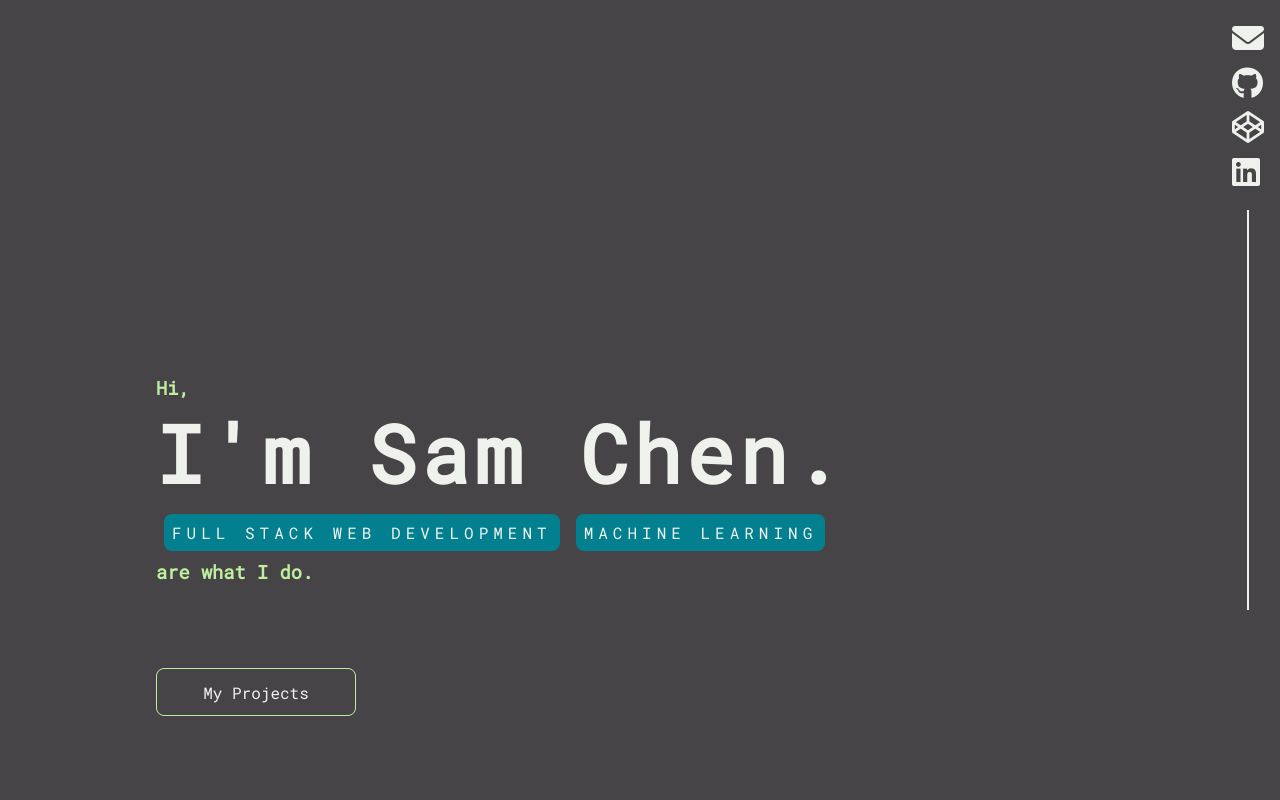
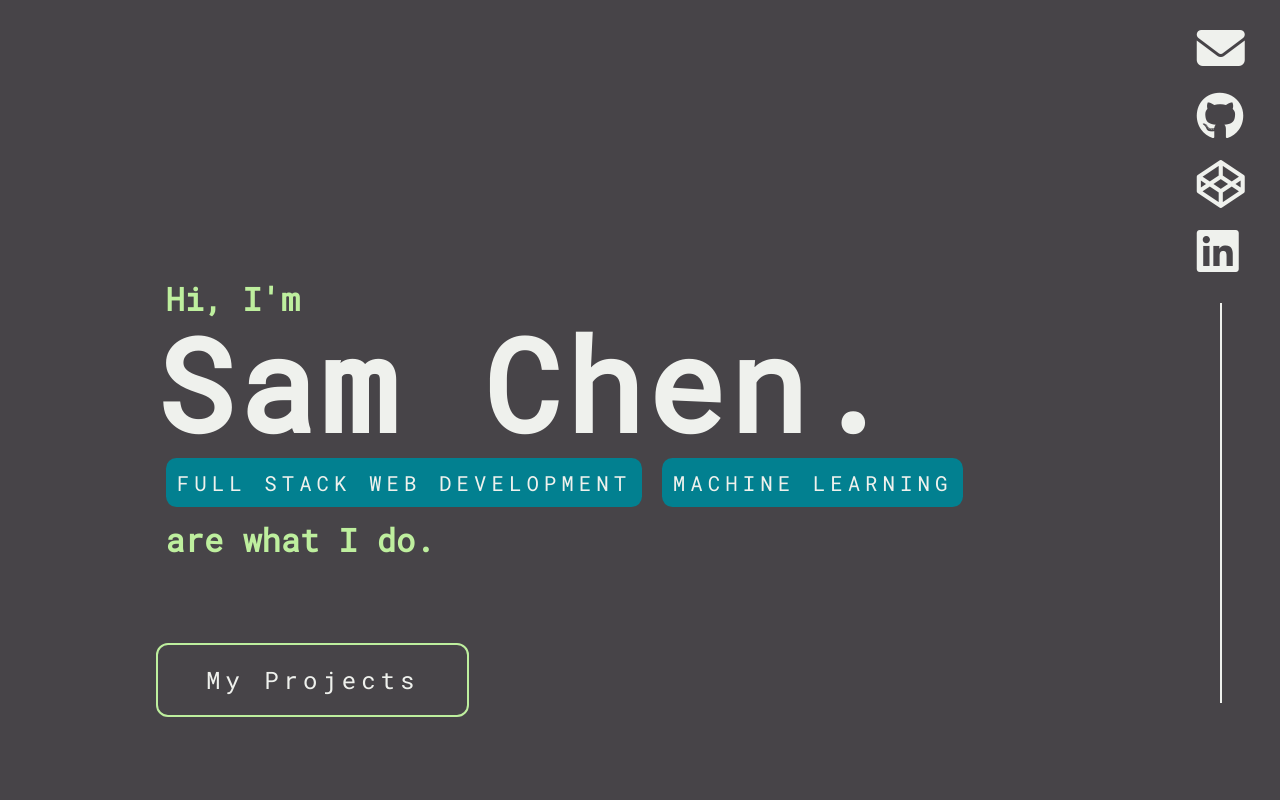
Before and after one commit to samchencode/v1, a Vue app: page / in a window 1280 px wide. Shown: the top 800 px of the page. Built offline with nearby package versions, Linux system fonts and the light colour scheme.

Commit message:
min width ~400px first and improved >800px design

```diff
--- a/src/components/Button.vue
+++ b/src/components/Button.vue
@@ -16,9 +16,11 @@ export default {
 .button {
   display: inline-block;
   background-color: none;
-  border: 1px solid var(--color-accent);
+  border: var(--border-width) solid var(--color-accent);
+  border-radius: var(--border-radius);
   text-decoration: none;
-  border-radius: var(--border-radius);
+  font-size: 1em;
+  letter-spacing: 2px;
   transition:
     background-color var(--ease-primary) var(--duration-short),
     color var(--ease-primary) var(--duration-short);
@@ -29,4 +31,11 @@ export default {
   background-color: var(--color-accent);
   color: var(--color-black);
 }
+
+@media screen and (min-width: 800px) {
+  .button {
+    font-size: 1.5rem;
+    letter-spacing: 5px;
+  }
+}
 </style>
--- a/src/components/Hero.vue
+++ b/src/components/Hero.vue
@@ -1,7 +1,7 @@
 <template>
   <section class="hero">
-    <h3 class="hero__subtitle">Hi,</h3>
-    <h1 class="hero__title">I'm Sam Chen.</h1>
+    <h3 class="hero__subtitle">Hi, I'm</h3>
+    <h1 class="hero__title">Sam Chen.</h1>
     <Sash :badges="badges" />
     <h3 class="hero__subtitle">are what I do.</h3>
     <Button href="#" title="My Projects" class="hero__button" />
@@ -24,24 +24,20 @@ export default {
 <style scoped>
 .hero {
   height: 100vh;
-  max-width: 1000px;
-  min-width: 800px;
-  margin: 0 auto;
   padding: 0 var(--spacer);
-  /* ! Assuming display size <1000px+2em & >800px+2em */
   display: grid;
   align-content: start;
-  grid-template-rows: 50vh repeat(3, auto) 1fr;
+  grid-template-rows: 40vh repeat(3, auto) 1fr;
 }
 
 .hero__title {
-  font-size: 5em;
-  font-weight: 900;
-  letter-spacing: 5px;
+  letter-spacing: 4px;
+  line-height: 1;
 }
 
 .hero__subtitle {
   color: var(--color-accent);
+  margin-left: 0.3em;
 }
 
 .hero__subtitle:first-child {
@@ -49,11 +45,26 @@ export default {
 }
 
 .hero__button.button {
-  display: flex;
-  width: 200px;
-  height: 3em;
-  align-items: center;
-  justify-content: center;
+  display: grid;
+  place-items: center;
+  margin-right: auto;
+  padding: .8em 2em;
   align-self: center;
 }
+
+@media screen and (min-width: 800px) {
+  .hero {
+    max-width: 1000px;
+    min-width: 800px;
+    margin: 0 auto;
+  }
+
+  .hero__title {
+    letter-spacing: 5px;
+  }
+
+  .hero__subtitle {
+    color: var(--color-accent);
+  }
+}
 </style>
--- a/src/components/Label.vue
+++ b/src/components/Label.vue
@@ -13,12 +13,26 @@ export default {
 
 <style>
 .label {
-  padding: 0.5rem;
+  font-size: 0.9rem;
+  padding: 0.5em;
   cursor: default;
   background-color: var(--color-primary);
   border-radius: var(--border-radius);
   margin: 0.5em;
   text-transform: uppercase;
-  letter-spacing: 5px;
+  letter-spacing: 2px;
+}
+
+@media screen and (max-width: 350px) {
+  .label {
+    font-size: 0.8rem;
+  }
+}
+
+@media screen and (min-width: 800px) {
+  .label {
+    font-size: 1.3rem;
+    letter-spacing: 5px;
+  }
 }
 </style>
--- a/src/components/SociaList.vue
+++ b/src/components/SociaList.vue
@@ -27,21 +27,12 @@ export default {
   right: var(--spacer);
   top: var(--spacer);
   display: flex;
-  flex-direction: column;
-}
-
-.socialist::after {
-  content: '';
-  height: 50vh;
-  margin-top: var(--spacer);
-  width: 0;
-  border-left: 2px solid var(--color-white);
-  align-self: center;
+  flex-direction: row;
 }
 
 .socialist__link {
-  font-size: 2rem;
-  margin-bottom: .1rem;
+  font-size: 1.5rem;
+  margin: 0 .4em;
 }
 
 .socialist__icon {
@@ -54,17 +45,22 @@ export default {
   color: var(--color-accent);
 }
 
-@media (max-width: 800px) {
+@media screen and (min-width: 800px) {
   .socialist {
-    flex-direction: row;
+    flex-direction: column;
   }
 
   .socialist::after {
-    display: none;
+    content: '';
+    height: 50vh;
+    margin-top: var(--spacer);
+    border-left: 2px solid var(--color-white);
+    align-self: center;
   }
 
   .socialist__link {
-    margin: 0 .4rem;
+    font-size: 3em;
+    margin-bottom: .1em;
   }
 }
 </style>
--- a/src/main.css
+++ b/src/main.css
@@ -26,16 +26,44 @@
   --color-background: var(--color-dark-gray);
 
   /* Spacing */
-  --spacer: 1rem;
-  --spacer-large: 3rem;
-  --border-radius: .5rem;
+  --spacer: 1em;
+  --spacer-large: 3em;
+  --border-radius: 0.5em;
+  --border-width: 0.1em;
 
   /* Box Shadow */
-  --shadow: 0 0 1em rgba(0,0,0,.25);
+  --shadow: 0 0 1em rgba(0, 0, 0, 0.25);
 
   /* Transition */
   --duration-short: 150ms;
   --ease-primary: ease-in-out;
+
+  /* Font Sizes */
+  --font-size-1: 4rem;
+  --font-size-3: 1rem;
+}
+
+/*
+    Screen Sizes (min-width)
+
+    extra-large: 1600px;
+    large: 1200px;
+    medium: 800px;
+    small: 350px; (max-width)
+*/
+
+@media screen and (max-width: 350px) {
+  :root {
+    --font-size-1: 3.5rem;
+    --font-size-3: 0.8rem;
+  }
+}
+
+@media screen and (min-width: 800px) {
+  :root {
+    --font-size-1: 8rem;
+    --font-size-3: 2rem;
+  }
 }
 
 /* Global Styles */
@@ -50,7 +78,8 @@ body {
   background-color: var(--color-background);
 }
 
-ul, li {
+ul,
+li {
   list-style: none;
 }
 
@@ -65,6 +94,25 @@ ul, li {
   background-color: var(--color-green);
 }
 
+h1 {
+  font-size: var(--font-size-1, 2rem);
+}
+h2 {
+  font-size: var(--font-size-2, 1.5rem);
+}
+h3 {
+  font-size: var(--font-size-3, 1.17rem);
+}
+h4 {
+  font-size: var(--font-size-4, 1rem);
+}
+h5 {
+  font-size: var(--font-size-5, 0.83rem);
+}
+h6 {
+  font-size: var(--font-size-6, 0.67rem);
+}
+
 a:hover,
 a:focus {
   color: var(--color-accent);
```
